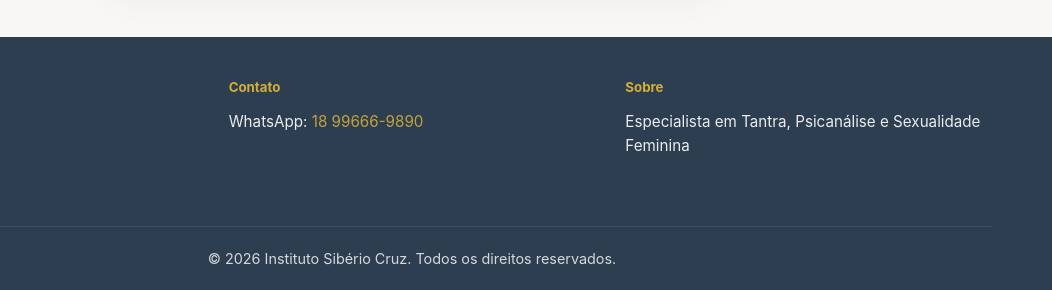
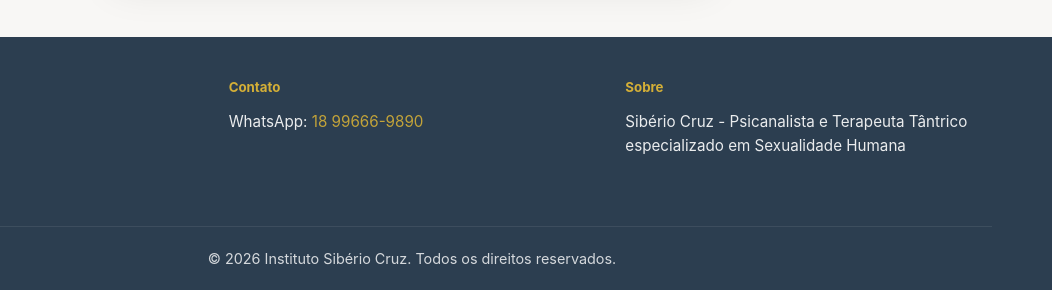
Before and after one commit to Siberiocruz/5-linguagens-eroticas, a website: page teste/index.html in a window 1280 px wide. Shown: the part 8311-8601 px from the top of the page, 228-1280 px from the left. Drawn offline with Linux system fonts and the light colour scheme.

Commit message:
Atualizar texto do rodapé para incluir ambos os sexos

```diff
--- a/teste/index.html
+++ b/teste/index.html
@@ -434,7 +434,7 @@
                 </div>
                 <div class="footer-section">
                     <h5>Sobre</h5>
-                    <p>Especialista em Tantra, Psicanálise e Sexualidade Feminina</p>
+                    <p>Sibério Cruz - Psicanalista e Terapeuta Tântrico especializado em Sexualidade Humana</p>
                 </div>
             </div>
             <div class="footer-bottom">
```
